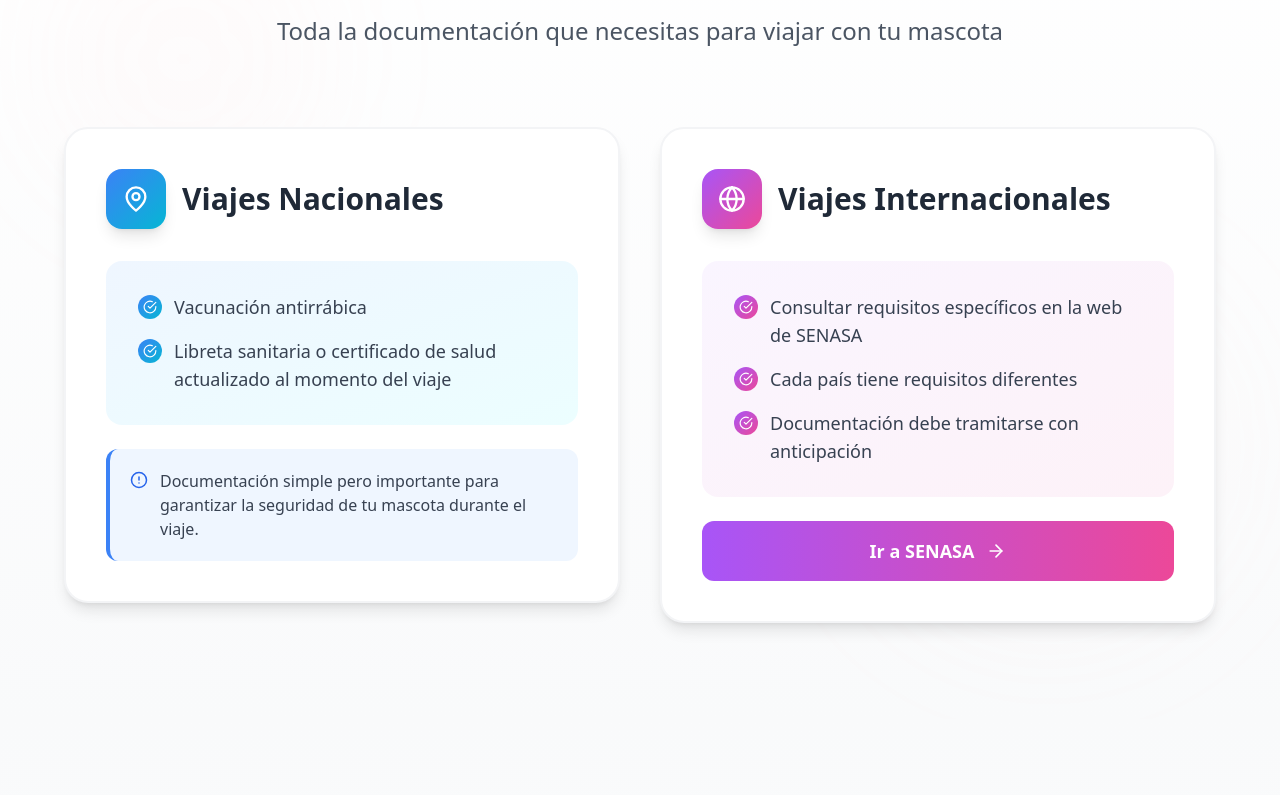
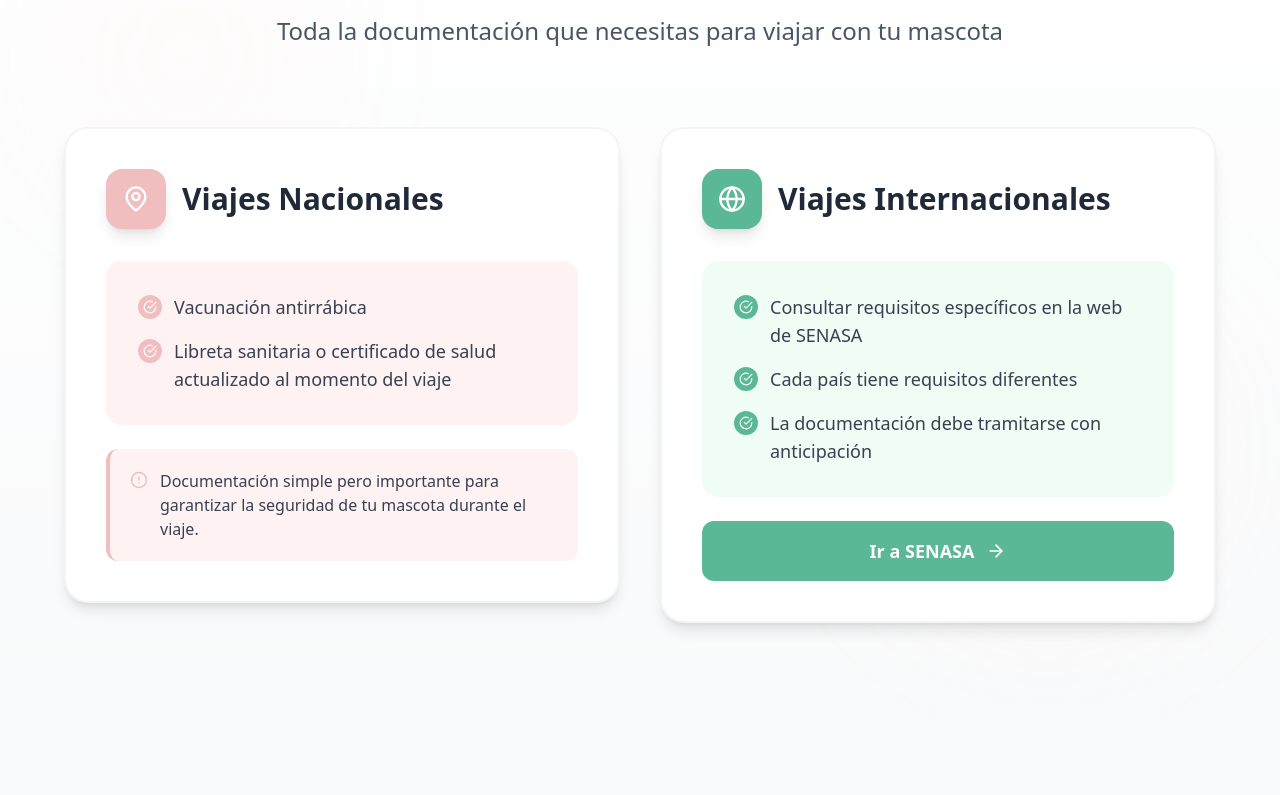
Before and after one commit to Ntarchini99/newpatitas, a React (Vite) app: page / in a window 1280 px wide. Shown: the part 2945-3740 px from the top of the page. Built offline with nearby package versions, Linux system fonts and the light colour scheme.

Commit message:
changescolors

```diff
--- a/src/components/Requirements/Requirements.tsx
+++ b/src/components/Requirements/Requirements.tsx
@@ -4,7 +4,7 @@ export const Requirements = () => {
   const internationalReqs = [
     'Consultar requisitos específicos en la web de SENASA',
     'Cada país tiene requisitos diferentes',
-    'Documentación debe tramitarse con anticipación'
+    'La documentación debe tramitarse con anticipación'
   ];
 
   const localReqs = [
@@ -13,15 +13,16 @@ export const Requirements = () => {
   ];
 
   return (
-    <section id="requisitos" className="py-12 sm:py-16 md:py-20 lg:py-24 bg-gradient-to-b from-white to-gray-50 relative overflow-hidden">
-      {/* Background decorations */}
+    <section
+      id="requisitos"
+      className="py-12 sm:py-16 md:py-20 lg:py-24 bg-gradient-to-b from-white to-gray-50 relative overflow-hidden"
+    >
       <div className="absolute inset-0 overflow-hidden pointer-events-none">
         <div className="absolute top-10 sm:top-20 left-5 sm:left-10 w-48 h-48 sm:w-72 sm:h-72 bg-primary/5 rounded-full blur-3xl"></div>
         <div className="absolute bottom-10 sm:bottom-20 right-5 sm:right-10 w-64 h-64 sm:w-96 sm:h-96 bg-primary-light/5 rounded-full blur-3xl"></div>
       </div>
 
       <div className="container mx-auto px-4 sm:px-6 lg:px-8 relative z-10">
-        {/* Header */}
         <div className="text-center mb-12 sm:mb-16 lg:mb-20">
           <h2 className="text-3xl sm:text-4xl md:text-5xl lg:text-6xl font-bold text-gray-800 mb-4 sm:mb-6 px-4">
             Requisitos de Viaje
@@ -31,40 +32,55 @@ export const Requirements = () => {
           </p>
         </div>
 
-        {/* Requirements Grid */}
         <div className="grid grid-cols-1 lg:grid-cols-2 gap-6 sm:gap-8 lg:gap-10 max-w-6xl mx-auto">
 
           {/* Viajes Nacionales */}
           <div className="group relative">
-            <div className="absolute inset-0 bg-gradient-to-br from-blue-400 to-cyan-400 rounded-2xl sm:rounded-3xl opacity-0 group-hover:opacity-10 blur-xl transition-all duration-500"></div>
+            <div
+              className="absolute inset-0 rounded-2xl sm:rounded-3xl opacity-0 group-hover:opacity-10 blur-xl transition-all duration-500"
+              style={{ background: 'linear-gradient(to bottom right, #f0bebe, #f0bebe)' }}
+            ></div>
 
-            <div className="relative bg-white rounded-2xl sm:rounded-3xl p-6 sm:p-8 lg:p-10 shadow-lg hover:shadow-2xl transition-all duration-500 border-2 border-gray-100 group-hover:border-blue-200">
+            <div className="relative bg-white rounded-2xl sm:rounded-3xl p-6 sm:p-8 lg:p-10 shadow-lg hover:shadow-2xl transition-all duration-500 border-2 border-gray-100">
 
-              {/* Header */}
               <div className="flex items-center gap-3 sm:gap-4 mb-6 sm:mb-8">
-                <div className="bg-gradient-to-br from-blue-500 to-cyan-500 p-3 sm:p-4 rounded-xl sm:rounded-2xl shadow-lg group-hover:scale-110 transition-transform duration-300">
+                <div
+                  className="p-3 sm:p-4 rounded-xl sm:rounded-2xl shadow-lg group-hover:scale-110 transition-transform duration-300"
+                  style={{ backgroundColor: '#f0bebe' }}
+                >
                   <MapPin className="text-white" size={28} />
                 </div>
-                <h3 className="text-xl sm:text-2xl lg:text-3xl font-bold text-gray-800">Viajes Nacionales</h3>
+                <h3 className="text-xl sm:text-2xl lg:text-3xl font-bold text-gray-800">
+                  Viajes Nacionales
+                </h3>
               </div>
 
-              {/* Requirements List */}
-              <div className="bg-gradient-to-br from-blue-50 to-cyan-50 rounded-xl sm:rounded-2xl p-5 sm:p-6 lg:p-8 mb-5 sm:mb-6">
+              <div
+                className="rounded-xl sm:rounded-2xl p-5 sm:p-6 lg:p-8 mb-5 sm:mb-6"
+                style={{ background: 'linear-gradient(to bottom right, #fef2f2, #fef2f2)' }}
+              >
                 <ul className="space-y-3 sm:space-y-4">
                   {localReqs.map((req, index) => (
-                    <li key={index} className="flex items-start gap-2 sm:gap-3 group/item">
-                      <div className="flex-shrink-0 w-5 h-5 sm:w-6 sm:h-6 bg-gradient-to-br from-blue-500 to-cyan-500 rounded-full flex items-center justify-center mt-0.5">
+                    <li key={index} className="flex items-start gap-2 sm:gap-3">
+                      <div
+                        className="flex-shrink-0 w-5 h-5 sm:w-6 sm:h-6 rounded-full flex items-center justify-center mt-0.5"
+                        style={{ backgroundColor: '#f0bebe' }}
+                      >
                         <CheckCircle className="text-white" size={14} />
                       </div>
-                      <span className="text-gray-700 text-sm sm:text-base lg:text-lg leading-relaxed">{req}</span>
+                      <span className="text-gray-700 text-sm sm:text-base lg:text-lg leading-relaxed">
+                        {req}
+                      </span>
                     </li>
                   ))}
                 </ul>
               </div>
 
-              {/* Info Alert */}
-              <div className="flex items-start gap-2 sm:gap-3 p-4 sm:p-5 bg-blue-50 rounded-lg sm:rounded-xl border-l-4 border-blue-500">
-                <AlertCircle className="text-blue-600 flex-shrink-0 mt-0.5" size={18} />
+              <div
+                className="flex items-start gap-2 sm:gap-3 p-4 sm:p-5 rounded-lg sm:rounded-xl border-l-4"
+                style={{ backgroundColor: '#fef2f2', borderColor: '#f0bebe' }}
+              >
+                <AlertCircle className="flex-shrink-0 mt-0.5" size={18} style={{ color: '#f0bebe' }} />
                 <p className="text-gray-700 text-sm sm:text-base leading-snug">
                   Documentación simple pero importante para garantizar la seguridad de tu mascota durante el viaje.
                 </p>
@@ -74,41 +90,59 @@ export const Requirements = () => {
 
           {/* Viajes Internacionales */}
           <div className="group relative">
-            <div className="absolute inset-0 bg-gradient-to-br from-purple-400 to-pink-400 rounded-2xl sm:rounded-3xl opacity-0 group-hover:opacity-10 blur-xl transition-all duration-500"></div>
+            <div
+              className="absolute inset-0 rounded-2xl sm:rounded-3xl opacity-0 group-hover:opacity-10 blur-xl transition-all duration-500"
+              style={{ background: 'linear-gradient(to bottom right, #5bb897, #5bb897)' }}
+            ></div>
 
-            <div className="relative bg-white rounded-2xl sm:rounded-3xl p-6 sm:p-8 lg:p-10 shadow-lg hover:shadow-2xl transition-all duration-500 border-2 border-gray-100 group-hover:border-purple-200">
+            <div className="relative bg-white rounded-2xl sm:rounded-3xl p-6 sm:p-8 lg:p-10 shadow-lg hover:shadow-2xl transition-all duration-500 border-2 border-gray-100">
 
-              {/* Header */}
               <div className="flex items-center gap-3 sm:gap-4 mb-6 sm:mb-8">
-                <div className="bg-gradient-to-br from-purple-500 to-pink-500 p-3 sm:p-4 rounded-xl sm:rounded-2xl shadow-lg group-hover:scale-110 transition-transform duration-300">
+                <div
+                  className="p-3 sm:p-4 rounded-xl sm:rounded-2xl shadow-lg group-hover:scale-110 transition-transform duration-300"
+                  style={{ backgroundColor: '#5bb897' }}
+                >
                   <Globe className="text-white" size={28} />
                 </div>
-                <h3 className="text-xl sm:text-2xl lg:text-3xl font-bold text-gray-800">Viajes Internacionales</h3>
+                <h3 className="text-xl sm:text-2xl lg:text-3xl font-bold text-gray-800">
+                  Viajes Internacionales
+                </h3>
               </div>
 
-              {/* Requirements List */}
-              <div className="bg-gradient-to-br from-purple-50 to-pink-50 rounded-xl sm:rounded-2xl p-5 sm:p-6 lg:p-8 mb-5 sm:mb-6">
+              <div
+                className="rounded-xl sm:rounded-2xl p-5 sm:p-6 lg:p-8 mb-5 sm:mb-6"
+                style={{ background: 'linear-gradient(to bottom right, #f0fdf4, #f0fdf4)' }}
+              >
                 <ul className="space-y-3 sm:space-y-4">
                   {internationalReqs.map((req, index) => (
-                    <li key={index} className="flex items-start gap-2 sm:gap-3 group/item">
-                      <div className="flex-shrink-0 w-5 h-5 sm:w-6 sm:h-6 bg-gradient-to-br from-purple-500 to-pink-500 rounded-full flex items-center justify-center mt-0.5">
+                    <li key={index} className="flex items-start gap-2 sm:gap-3">
+                      <div
+                        className="flex-shrink-0 w-5 h-5 sm:w-6 sm:h-6 rounded-full flex items-center justify-center mt-0.5"
+                        style={{ backgroundColor: '#5bb897' }}
+                      >
                         <CheckCircle className="text-white" size={14} />
                       </div>
-                      <span className="text-gray-700 text-sm sm:text-base lg:text-lg leading-relaxed">{req}</span>
+                      <span className="text-gray-700 text-sm sm:text-base lg:text-lg leading-relaxed">
+                        {req}
+                      </span>
                     </li>
                   ))}
                 </ul>
               </div>
 
-              {/* CTA Button */}
+              {/* CTA CORREGIDO */}
               <a
                 href="https://www.senasa.gob.ar"
                 target="_blank"
                 rel="noopener noreferrer"
-                className="flex items-center justify-center gap-2 sm:gap-3 w-full px-5 sm:px-6 py-3 sm:py-4 bg-gradient-to-r from-purple-500 to-pink-500 text-white rounded-lg sm:rounded-xl hover:shadow-xl transition-all duration-300 font-semibold text-base sm:text-lg group-hover:scale-105"
+                className="flex items-center justify-center gap-2 sm:gap-3 w-full px-5 sm:px-6 py-3 sm:py-4 text-white rounded-lg sm:rounded-xl hover:shadow-xl transition-all duration-300 font-semibold text-base sm:text-lg group-hover:scale-105"
+                style={{ backgroundColor: '#5bb897' }}
               >
                 Ir a SENASA
-                <ArrowRight size={20} className="group-hover:translate-x-1 transition-transform duration-300" />
+                <ArrowRight
+                  size={20}
+                  className="group-hover:translate-x-1 transition-transform duration-300"
+                />
               </a>
             </div>
           </div>
```
